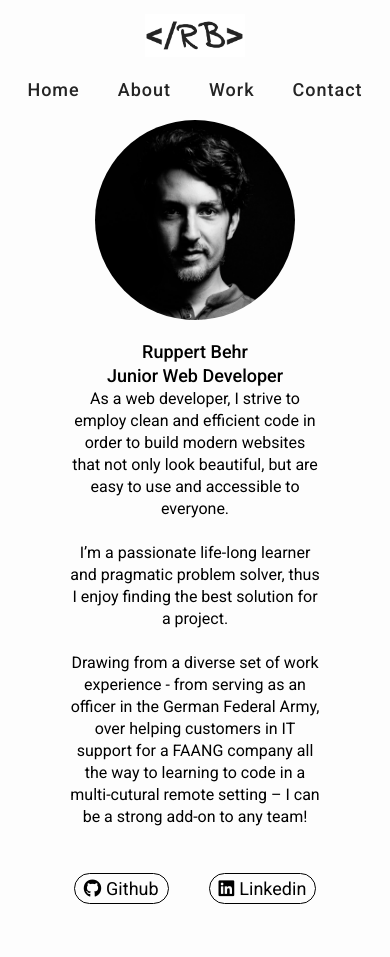
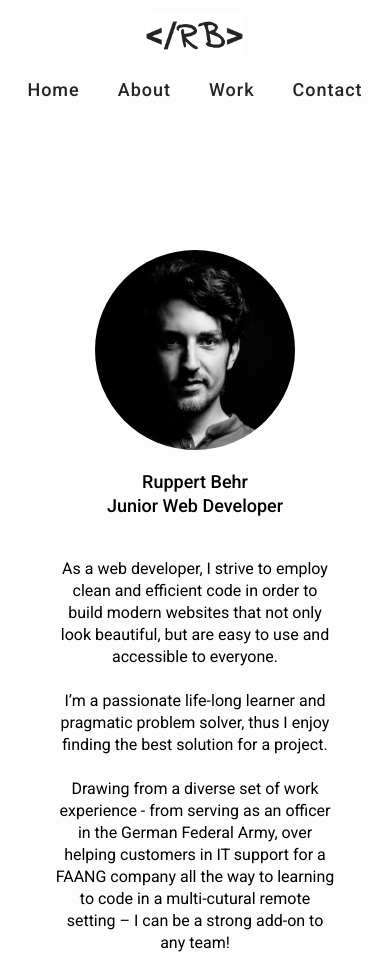
Before and after one commit to merinobro/portfolio, a website built with Parcel: page src/about.html in a window 390 px wide. Shown: the top 957 px of the page. Before the commit the page ends 904 px from the top, so only its background shows below. Built offline with nearby package versions, Linux system fonts and the light colour scheme.

Commit message:
fixed about page breakpoints after adding more text

```diff
--- a/src/styles/about.scss
+++ b/src/styles/about.scss
@@ -105,18 +105,30 @@ body {
 /* The <main> serves as a flex container for the contents of this page, which are 1) an avatar picture with a Title underneath, and 2) a short bio text w/ links to social pages -------------*/
 
 main {
-    width: 80%;
+    width: 90%;
     height: 80vh;
     position: relative;
-    top: 12rem;
+    top: 25rem;
     margin: 0 auto;
     display: flex;
     flex-direction: column;
     justify-content: space-around;
     align-items: center;
 
+    @media screen and (min-width: 428px) {
+        top: 22rem;
+    }
+
     @media screen and (min-width: 501px) {
-        top: 8rem;
+        top: 18rem;
+    }
+
+    @media screen and (min-width: 560px) {
+        top: 15rem;
+    }
+
+    @media screen and (min-width: 850px) {
+        top: 12rem;
     }
 
     @media screen and (min-width: 1200px) {
@@ -161,6 +173,8 @@ h1 {
 /* Text section w/ links ------------- */
 
 .about-text {
+    margin-top: 4rem;
+    //margin line above is new, need to check the BPs
     display: flex;
     flex-direction: column;
     justify-content: space-between;
```
